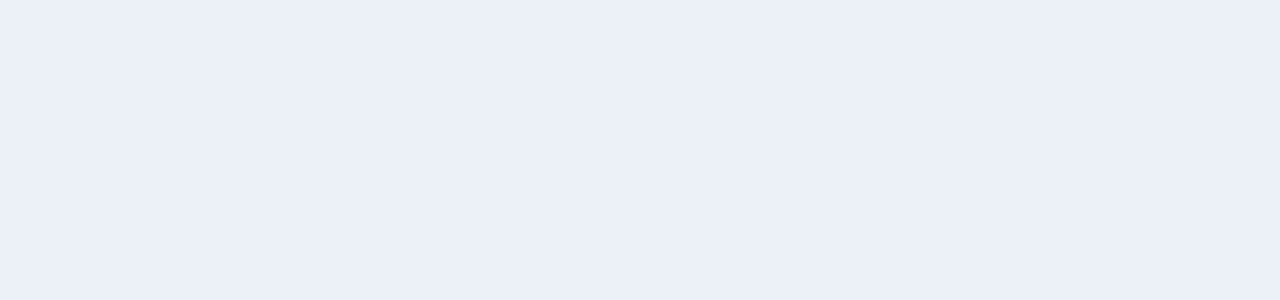
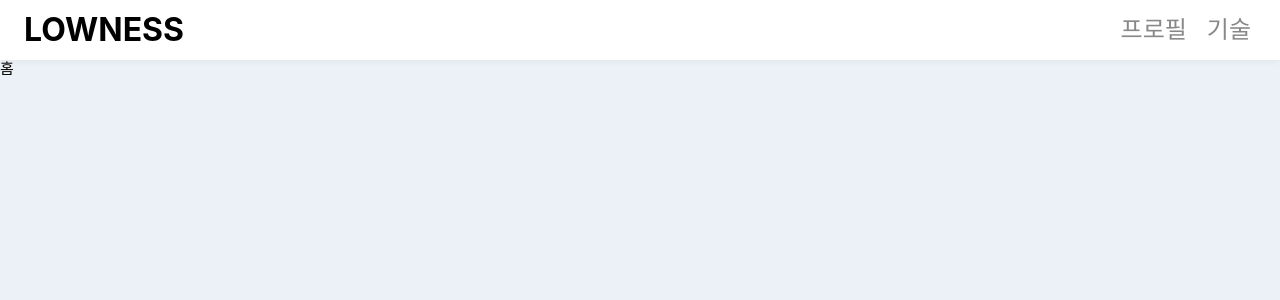
Before and after one commit to struct622/Portfolio, a React (Create React App) app: page / in a window 1280 px wide. Shown: the top 300 px of the page. Built offline with nearby package versions, Linux system fonts and the light colour scheme.

Commit message:
로고 및 라우팅 방식 변경

```diff
--- a/src/components/Header.jsx
+++ b/src/components/Header.jsx
@@ -24,7 +24,7 @@
 	return (
 		<header id="header" className='header'>
 			<h1 className='logo'>
-				<Link to="/" className='logo_link'>DK</Link>
+				<Link to="/" className='logo_link'>LOWNESS</Link>
 			</h1>
 			<div className='tab'>
 				{tabList}
--- a/src/index.js
+++ b/src/index.js
@@ -3,13 +3,13 @@
 import './index.css';
 import App from './App';
 import reportWebVitals from './reportWebVitals';
-import { BrowserRouter } from 'react-router-dom';
+import { HashRouter } from 'react-router-dom';
 
 const root = ReactDOM.createRoot(document.getElementById('root'));
 root.render(
-	<BrowserRouter basename='/Portfolio'>
+	<HashRouter>
 		<App />
-	</BrowserRouter>
+	</HashRouter>
 );
 
 // If you want to start measuring performance in your app, pass a function
```
